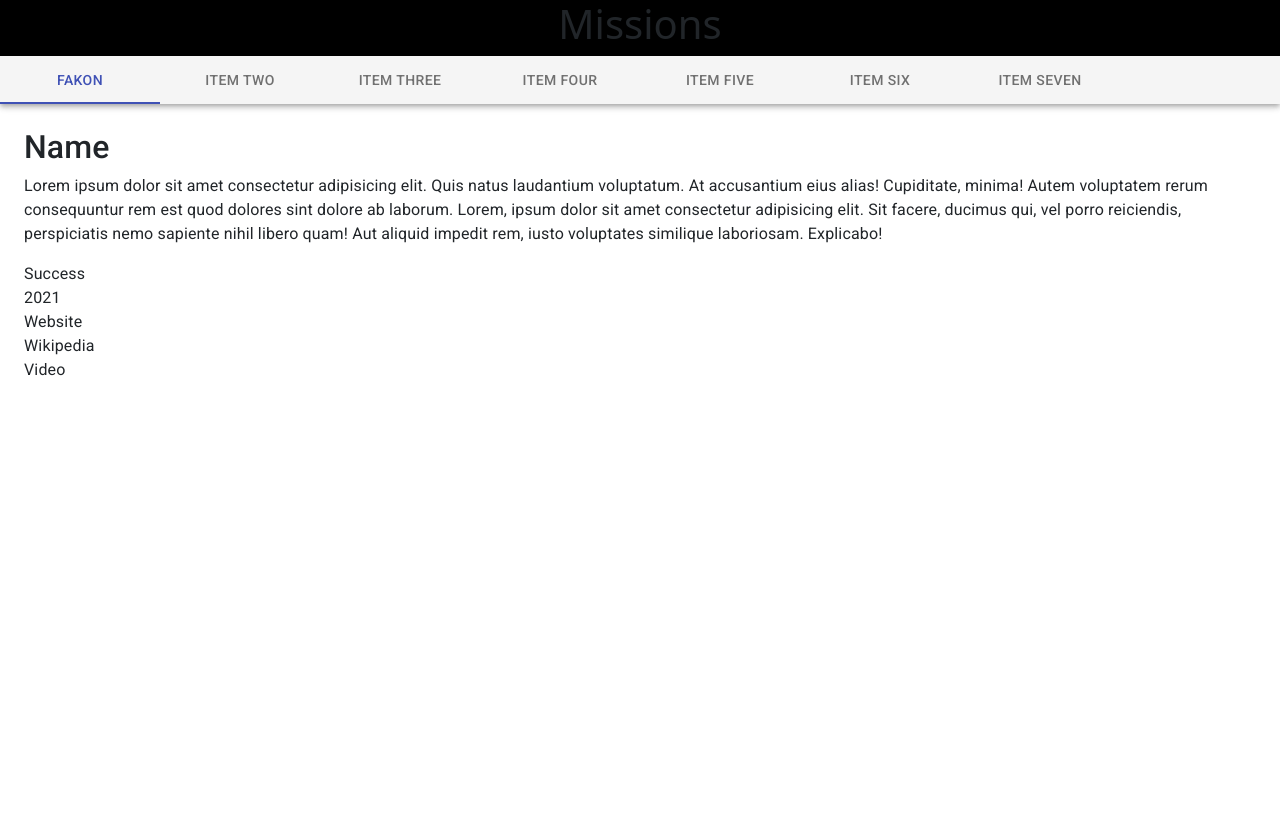
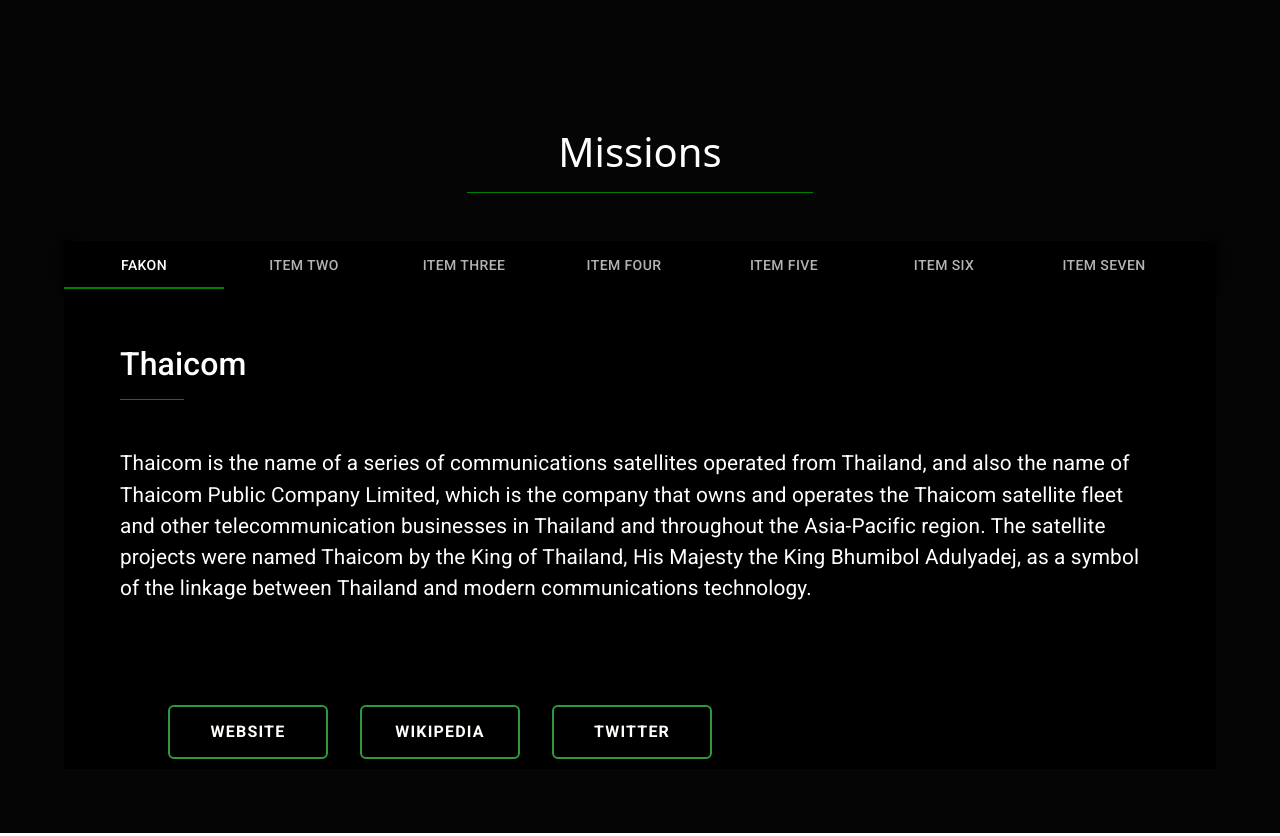
Before and after one commit to OmarMWarraich/spaceapp4, a React (Create React App) app: page / in a window 1280 px wide. Before the commit the page ends 800 px from the top, so only its background shows below. Built offline with nearby package versions, Linux system fonts and the light colour scheme.

Commit message:
Complete Missing Styles

```diff
--- a/src/components/Missions/Missions.tsx
+++ b/src/components/Missions/Missions.tsx
@@ -5,7 +5,7 @@
 const Missions = () => {
     return (
         <div className="missions-container">
-            <h1>Missions</h1>
+            <h1 className="heading">Missions</h1>
             <ScrollableTabsButtonAuto />
         </div>
     );
--- a/src/components/Missions/Tabs.tsx
+++ b/src/components/Missions/Tabs.tsx
@@ -5,6 +5,7 @@
 import Tab from "@material-ui/core/Tab";
 import Typography from "@material-ui/core/Typography";
 import Box from "@material-ui/core/Box";
+import "./missions.css";
 
 interface TabPanelProps {
     children?: React.ReactNode;
@@ -43,7 +44,7 @@
     root: {
         flexGrow: 1,
         width: "100%",
-        backgroundColor: theme.palette.background.paper,
+        backgroundColor: "black",
     },
 }));
 
@@ -70,17 +71,19 @@
         <div className={classes.root}>
             <AppBar position="static" color="default">
                 <Tabs
+                  className="tabs-container"
                   value={value}
                   onChange={handleChange}
+                  centered
                   indicatorColor="primary"
-                  textColor="primary"
+                  textColor="inherit"
                   variant="scrollable"
                   scrollButtons="auto"
-                  aria-label="scrollable auto tabs example"
+                  aria-label="missions"
                 >
                     {/* API DATA */}
                     {dummyArray.map((label, index) => {
-                        return <Tab label={label} {...a11yProps(index)} />;
+                        return <Tab className="tab" label={label} {...a11yProps(index)} />;
                     })}
                     {/* // */}
                     {/*
@@ -95,24 +98,22 @@
             </AppBar>
 
             <TabPanel value={value} index={0}>
-                <h2 className="title">Name</h2>
+                <h2 className="title">Thaicom</h2>
+                <div className="underline"></div>
                 <p className="description">
-                    Lorem ipsum dolor sit amet consectetur adipisicing elit. Quis natus
-                    laudantium voluptatum. At accusantium eius alias! Cupiditate, minima!
-                    Autem voluptatem rerum consequuntur rem est quod dolores sint dolore
-                    ab laborum. Lorem, ipsum dolor sit amet consectetur adipisicing elit.
-                    Sit facere, ducimus qui, vel porro reiciendis, perspiciatis nemo sapiente
-                    nihil libero quam! Aut aliquid impedit rem, iusto voluptates similique
-                    laboriosam. Explicabo!
+                Thaicom is the name of a series of communications satellites operated
+          from Thailand, and also the name of Thaicom Public Company Limited,
+          which is the company that owns and operates the Thaicom satellite
+          fleet and other telecommunication businesses in Thailand and
+          throughout the Asia-Pacific region. The satellite projects were named
+          Thaicom by the King of Thailand, His Majesty the King Bhumibol
+          Adulyadej, as a symbol of the linkage between Thailand and modern
+          communications technology.
                 </p>
-                <div className="status-year-container">
-                    <div className="status">Success</div>
-                    <div className="year">2021</div>
-                </div>
                 <div className="social-media-container">
-                    <div className="website">Website</div>
-                    <div className="wikipedia">Wikipedia</div>
-                    <div className="video">Video</div>
+                    <button className="button website">Website</button>
+                    <button className="button wikipedia">Wikipedia</button>
+                    <button className="button twitter">Twitter</button>
                 </div>
                 </TabPanel>
             <TabPanel value={value} index={1}>Item Two</TabPanel>
--- a/src/components/Missions/missions.css
+++ b/src/components/Missions/missions.css
@@ -1,9 +1,104 @@
 .missions-container {
-    min-height: 100vh;
+    min-height: 70vh;
     width: 100%;
+    padding: 4rem;
     display: flex;
     flex-direction: column;
     justify-content: center;
     align-items: center;
-    background: black;
+    background: #000000fa;
 }
+
+.heading {
+    color: white;
+    margin: 3rem;
+    text-align: center;
+    padding: 1rem;
+    width: 30%;
+    border-bottom: 1px solid green;
+}
+
+.tabs-container {
+    background: rgb(0, 0, 0);
+    display: flex;
+    justify-content: center !important;
+    border-width: 10px;
+    align-items: center;
+}
+
+.tab {
+   color: white !important;
+}
+
+.MuiSvgIcon-root {
+    fill: white !important;
+}
+
+.MuiTabs-indicator {
+    background-color: green !important;
+}
+
+#scrollable-auto-tabpanel-0 {
+    height: 60vh !important;
+    display: flex !important;
+    flex-direction: column !important;
+    padding: 2rem;
+}
+
+/* Tab content */
+.title {
+    color: white;
+}
+
+.underline {
+    background-color: green;
+    width: 4rem;
+    height: 1px;
+    margin: 1rem 0;
+}
+
+.description {
+    color: white;
+    padding: 2rem 0;
+    font-size: 1.3rem;
+}
+
+.social-media-container {
+    padding: 2rem;
+    display: flex;
+    justify-content: flex-start;
+    align-items: center;
+}
+
+.button {
+    position: relative;
+    display: block;
+    width: 10rem;
+    margin: 1.3rem 1rem;
+    padding: 0.8rem;
+    font-weight: 700;
+    font-size: 1rem;
+    letter-spacing: 1.2px;
+    color: rgb(255, 254, 250);
+    background: transparent;
+    border: 2px solid #2c9b3e;
+    border-radius: 6px;
+    text-transform: uppercase;
+    outline: 0;
+    overflow: hidden;
+    z-index: 1;
+    cursor: pointer;
+    transition: all 0.3s ease-in-out 0s;
+    -o-transition: all 0.3s ease-in-out 0s;
+    -ms-transition: all 0.3s ease-in-out 0s;
+    -moz-transition: all 0.3s ease-in-out 0s;
+    -webkit-transition: all 0.3s ease-in-out 0s;
+}
+
+.button:hover {
+    background: #175e10f6;
+    border: 2px black solid;
+    color: #fff;
+}
+
+/* // Tab Content */
```
